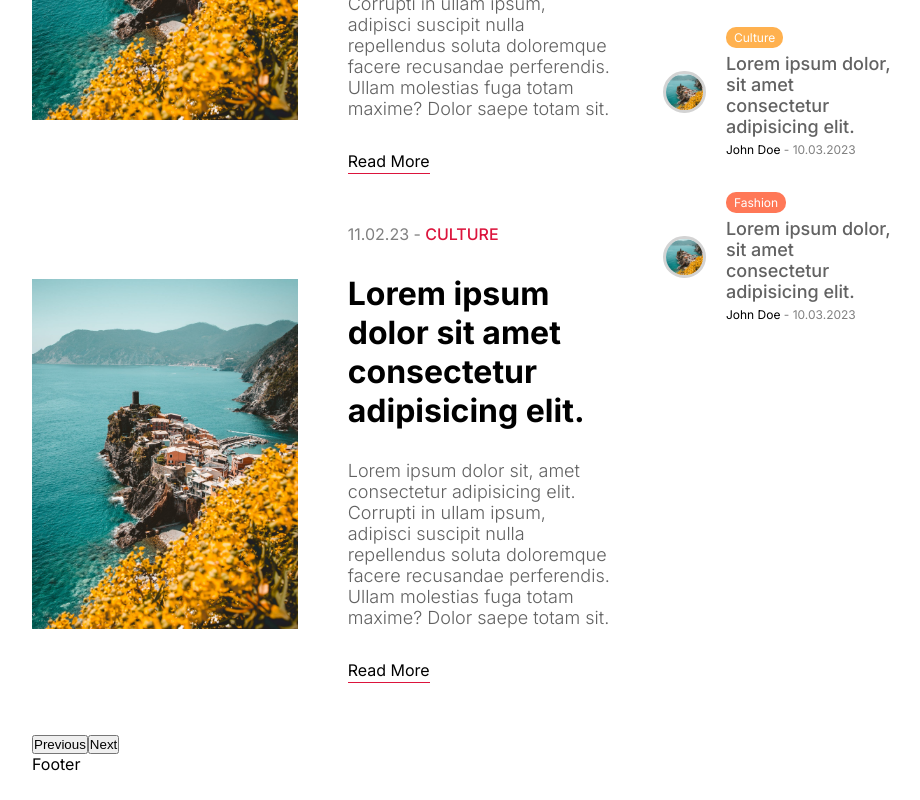
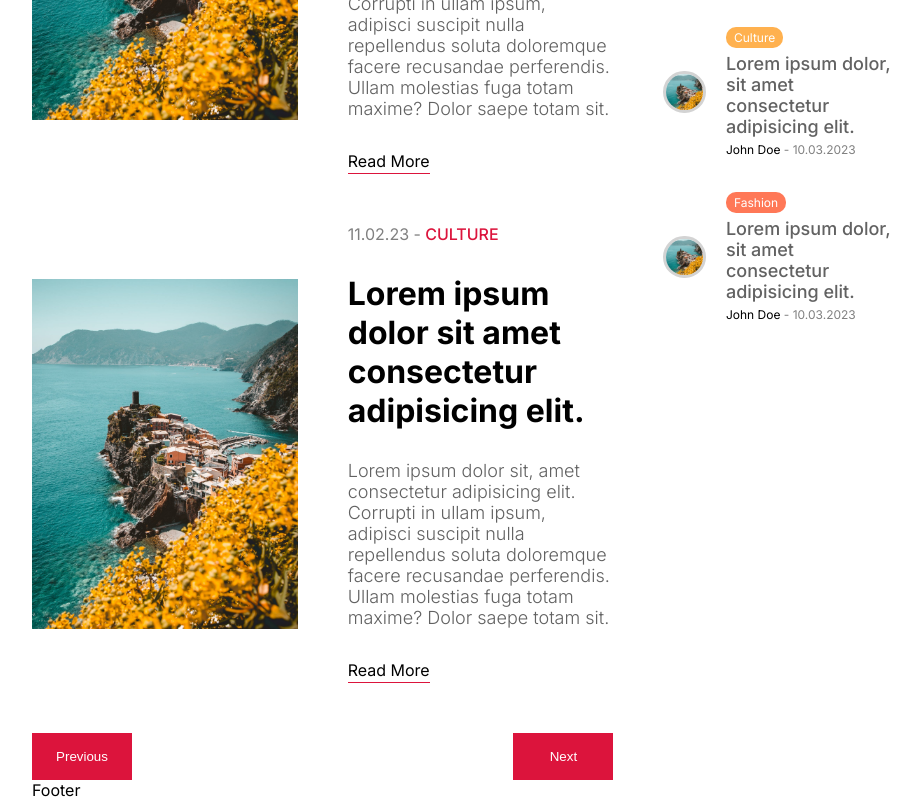
Before and after one commit to Venyad/BlogApp, a Next.js app: page / in a window 1280 px wide. Shown: the part 2712-3512 px from the top of the page, without its empty margins (176-1096 px from the left). Before the commit the page ends 3486 px from the top, so only its background shows below. Built offline with nearby package versions, Linux system fonts and the light colour scheme.

Commit message:
Updated Pagination Component css

```diff
--- a/src/components/pagination/pagination.module.css
+++ b/src/components/pagination/pagination.module.css
@@ -0,0 +1,13 @@
+.container{
+    display: flex;
+    justify-content: space-between;
+}
+
+.button{
+    width: 100px;
+    border: none;
+    padding: 16px;
+    background-color: crimson;
+    color: white;
+    cursor: pointer;
+}
```
